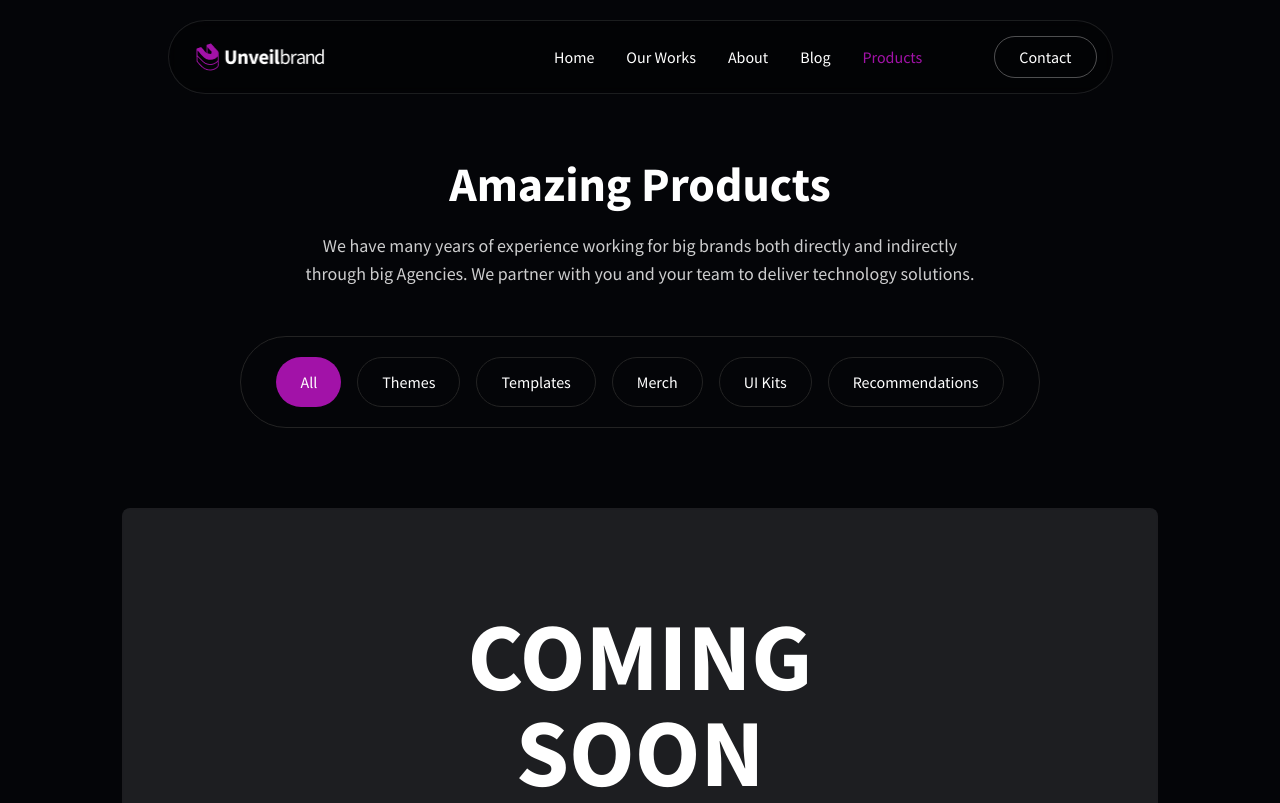
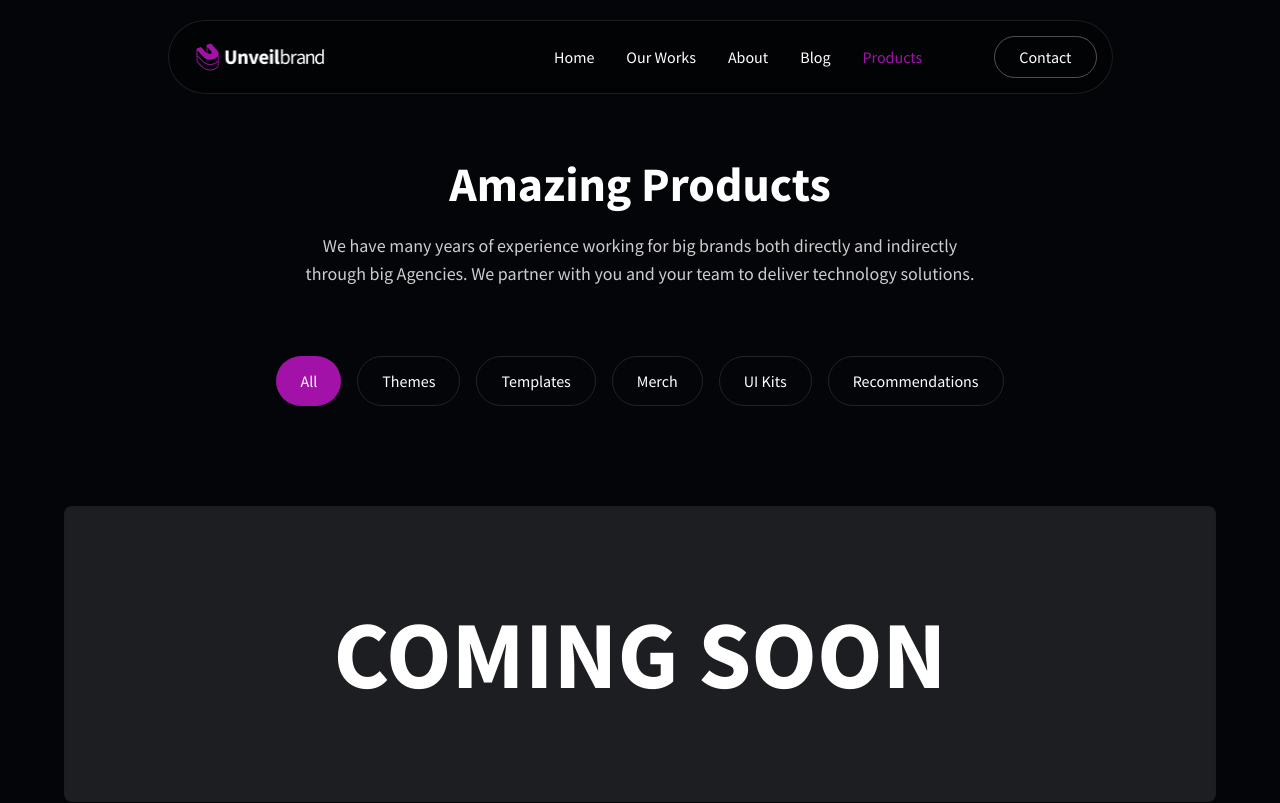
Before and after one commit to HenryEmmanuel06/unveilbrand, a Next.js app: page /products in a window 1280 px wide. Shown: the top 803 px of the page. Built offline with nearby package versions, Linux system fonts and the light colour scheme.

Commit message:
products page

```diff
--- a/src/app/products/page.tsx
+++ b/src/app/products/page.tsx
@@ -13,7 +13,7 @@ export default function Products() {
         <p className="text-white/80 text-lg max-w-2xl mx-auto mb-12">
           We have many years of experience working for big brands both directly and indirectly through big Agencies. We partner with you and your team to deliver technology solutions.
         </p>
-        <div className="flex justify-center rounded-full flex-wrap gap-4 mb-20 px-[25px] py-[20px] border border-[0.5px] border-[#232323] w-[90%] max-w-[800px] mx-auto">
+        <div className="flex justify-center rounded-full overflow-x-auto gap-4 mb-20 px-[25px] py-[20px] border-none md:border border-[0.5px] border-[#232323] w-[100%] max-w-[800px] mx-auto">
           {categories.map((category) => (
             <button
               key={category}
@@ -25,11 +25,12 @@ export default function Products() {
           ))}
         </div>
 
+
+      </div>
+
         <div className="w-[90%] max-w-[1270px] backdrop-blur-[1.5px] bg-[#FFFFFF1A] flex justify-center items-center mx-auto mt-20 text-center text-white py-[100px] px-[220px] rounded-lg">
           <h1 className='text-8xl mx-auto text-center font-bold'>COMING SOON</h1>
         </div>
-
-      </div>
     </main>
   );
 }
```
